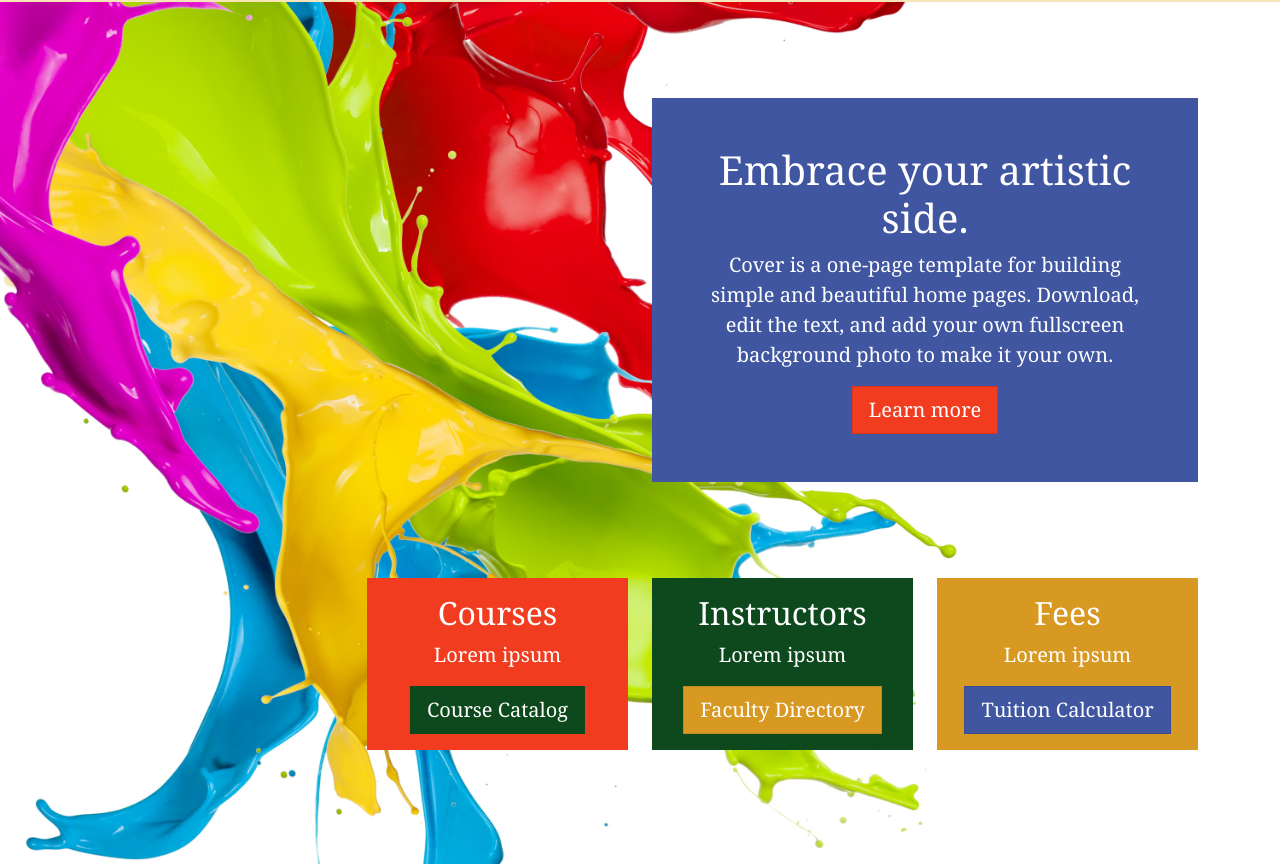
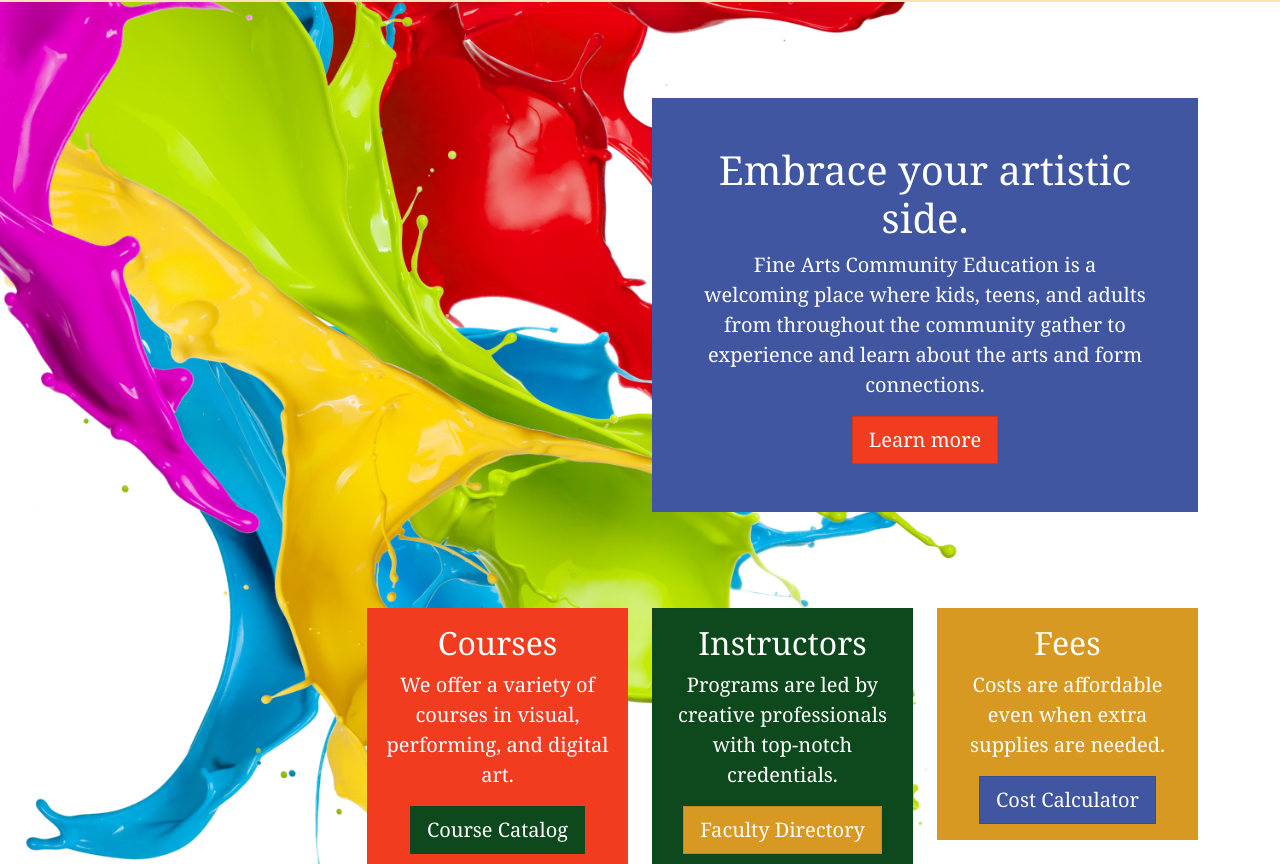
Before and after one commit to barberod/cs6251-final, a plain HTML site: page index.html in a window 1280 px wide. Shown: the part 88-952 px from the top of the page. Drawn offline with nearby package versions, Linux system fonts and the light colour scheme.

Commit message:
home page content finished

```diff
--- a/index.html
+++ b/index.html
@@ -60,7 +60,7 @@
                 <div class="col-12 col-lg-6">
                     <div class="text-md-center bg-secondary p-2 p-sm-3 p-md-5">
                         <h1 class="text-white">Embrace your artistic side.</h1>
-                        <p class="lead text-white">Cover is a one-page template for building simple and beautiful home pages. Download, edit the text, and add your own fullscreen background photo to make it your own.</p>
+                        <p class="lead text-white">Fine Arts Community Education is a welcoming place where kids, teens, and adults from throughout the community gather to experience and learn about the arts and form connections.</p>
                         <p class="mb-0">
                             <a href="about-us.html" class="btn btn-lg btn-primary">Learn more</a>
                         </p>
@@ -73,7 +73,7 @@
                 <div class="col">
                     <div class="text-md-center bg-danger p-2 p-sm-3">
                         <h2 class="text-white">Courses</h2>
-                        <p class="lead text-white">Lorem ipsum</p>
+                        <p class="lead text-white">We offer a variety of courses in visual, performing, and digital art.</p>
                         <p class="mb-0">
                             <a href="courses.html" class="btn btn-lg btn-success">Course Catalog</a>
                         </p>
@@ -83,7 +83,7 @@
                 <div class="col">
                     <div class="text-md-center bg-success p-2 p-sm-3">
                         <h2 class="text-white">Instructors</h2>
-                        <p class="lead text-white">Lorem ipsum</p>
+                        <p class="lead text-white">Programs are led by creative professionals with top-notch credentials.</p>
                         <p class="mb-0">
                             <a href="instructors.html" class="btn btn-lg btn-info">Faculty Directory</a>
                         </p>
@@ -93,9 +93,9 @@
                 <div class="col">
                     <div class="text-md-center bg-info p-2 p-sm-3">
                         <h2 class="text-white">Fees</h2>
-                        <p class="lead text-white">Lorem ipsum</p>
+                        <p class="lead text-white">Costs are affordable even when extra supplies are needed.</p>
                         <p class="mb-0">
-                            <a href="fees.html" class="btn btn-lg btn-secondary">Tuition Calculator</a>
+                            <a href="fees.html" class="btn btn-lg btn-secondary">Cost Calculator</a>
                         </p>
                     </div>
                 </div>
```
